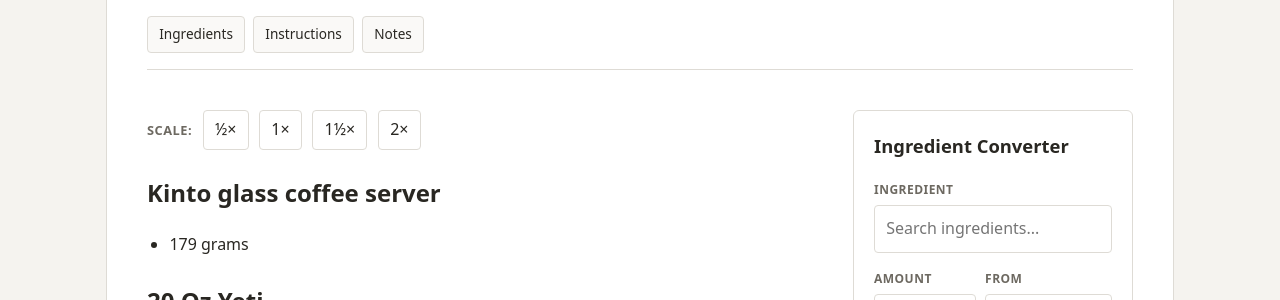
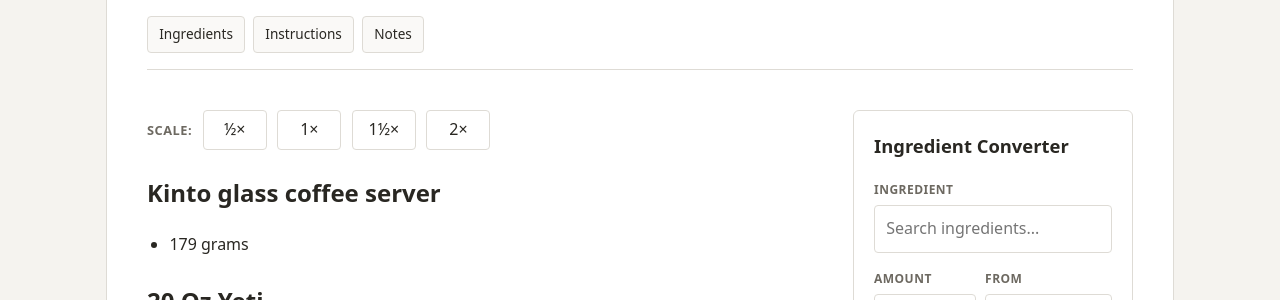
Before and after one commit to sundaycake/recipes, a Jekyll site: the page built from _recipes/-weights-of-kitchen-items.md, in a window 1280 px wide. Shown: the part 307-607 px from the top of the page. Built offline with Jekyll 4.4.1, drawn with Linux system fonts in a browser that asks for light colours.

Commit message:
Update style.css

```diff
--- a/assets/css/style.css
+++ b/assets/css/style.css
@@ -1130,6 +1130,7 @@ a:hover {
 }
 
 .recipe-scaling button {
+    width: 4rem;
     padding: 0.4rem 0.7rem;
 
     border: 1px solid var(--border);
```
